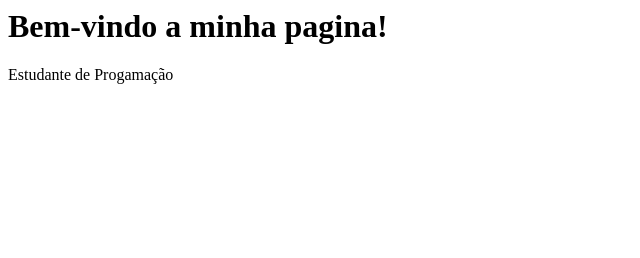
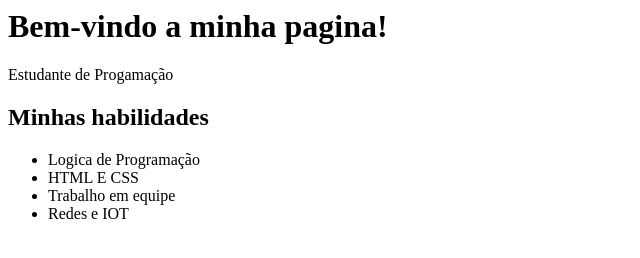
Before and after one commit to anaclara12675/site, a plain HTML site: page index.html in a window 1280 px wide. Shown: the whole page, without its empty margins (0-640 px from the left). Drawn offline with Linux system fonts and the light colour scheme.

Commit message:
Add files via upload

```diff
--- a/index.html
+++ b/index.html
@@ -12,5 +12,16 @@
         <h1>Bem-vindo a minha pagina!</h1>
         <p>Estudante de Progamação</p>
     </header>
+    <main>
+        <section>
+            <h2>Minhas habilidades</h2>
+            <ul>
+                <li>Logica de Programação</li>
+                <li>HTML E CSS</li>
+                <li>Trabalho em equipe</li>
+                <li>Redes e IOT</li>
+            </ul>
+        </section>
+    </main>
 </body>
 </html>
```
